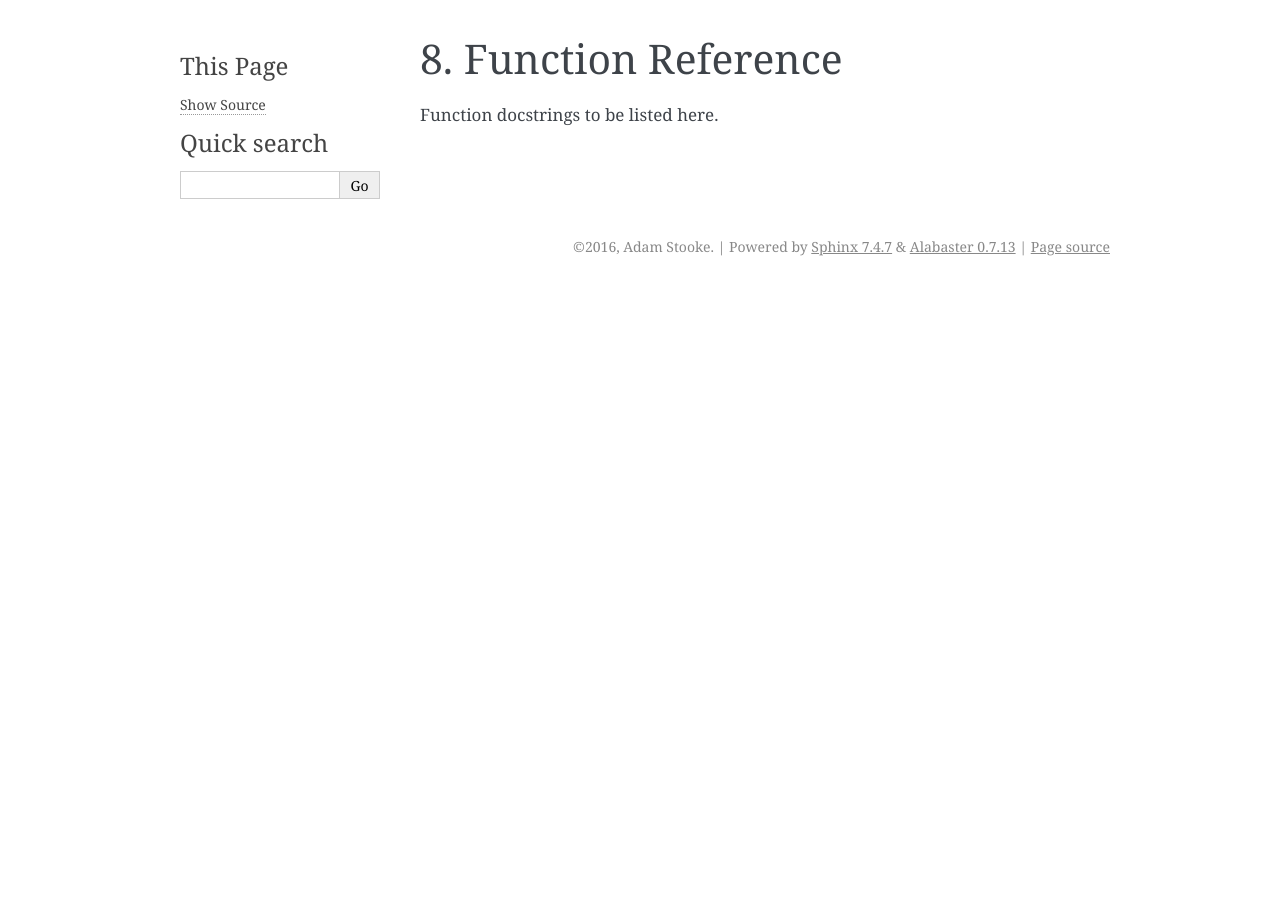
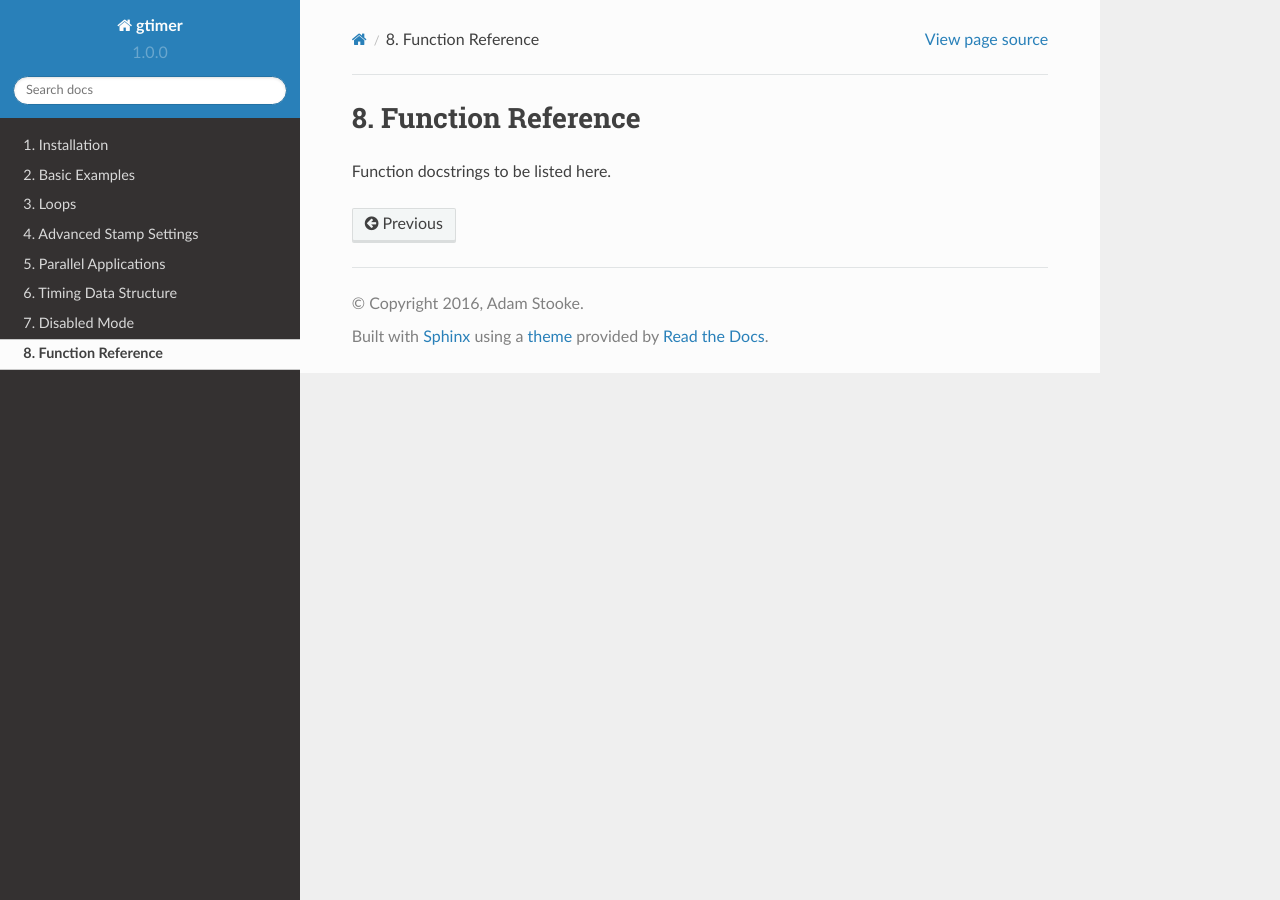
Before and after one commit to astooke/gtimer, a Sphinx documentation site: the page built from docs/source/pages/functions.rst, in a window 1280 px wide. Built offline with Sphinx 7.4.7 and the Read the Docs theme 2.0.0, drawn with Linux system fonts in a browser that asks for light colours; some of the changed lines change nothing that is shown.

Commit message:
rtd html theme

```diff
--- a/docs/source/conf.py
+++ b/docs/source/conf.py
@@ -54,9 +54,9 @@ author = u'Adam Stooke'
 # built documents.
 #
 # The short X.Y version.
-version = u'0.1.0'
+version = u'1.0.0'
 # The full version, including alpha/beta/rc tags.
-release = u'0.1.0'
+release = u'1.0.0-b0'
 
 # The language for content autogenerated by Sphinx. Refer to documentation
 # for a list of supported languages.
@@ -107,7 +107,7 @@ todo_include_todos = False
 
 # The theme to use for HTML and HTML Help pages.  See the documentation for
 # a list of builtin themes.
-html_theme = 'alabaster'
+html_theme = 'sphinx_rtd_theme'
 
 # Theme options are theme-specific and customize the look and feel of a theme
 # further.  For a list of options available for each theme, see the
```
